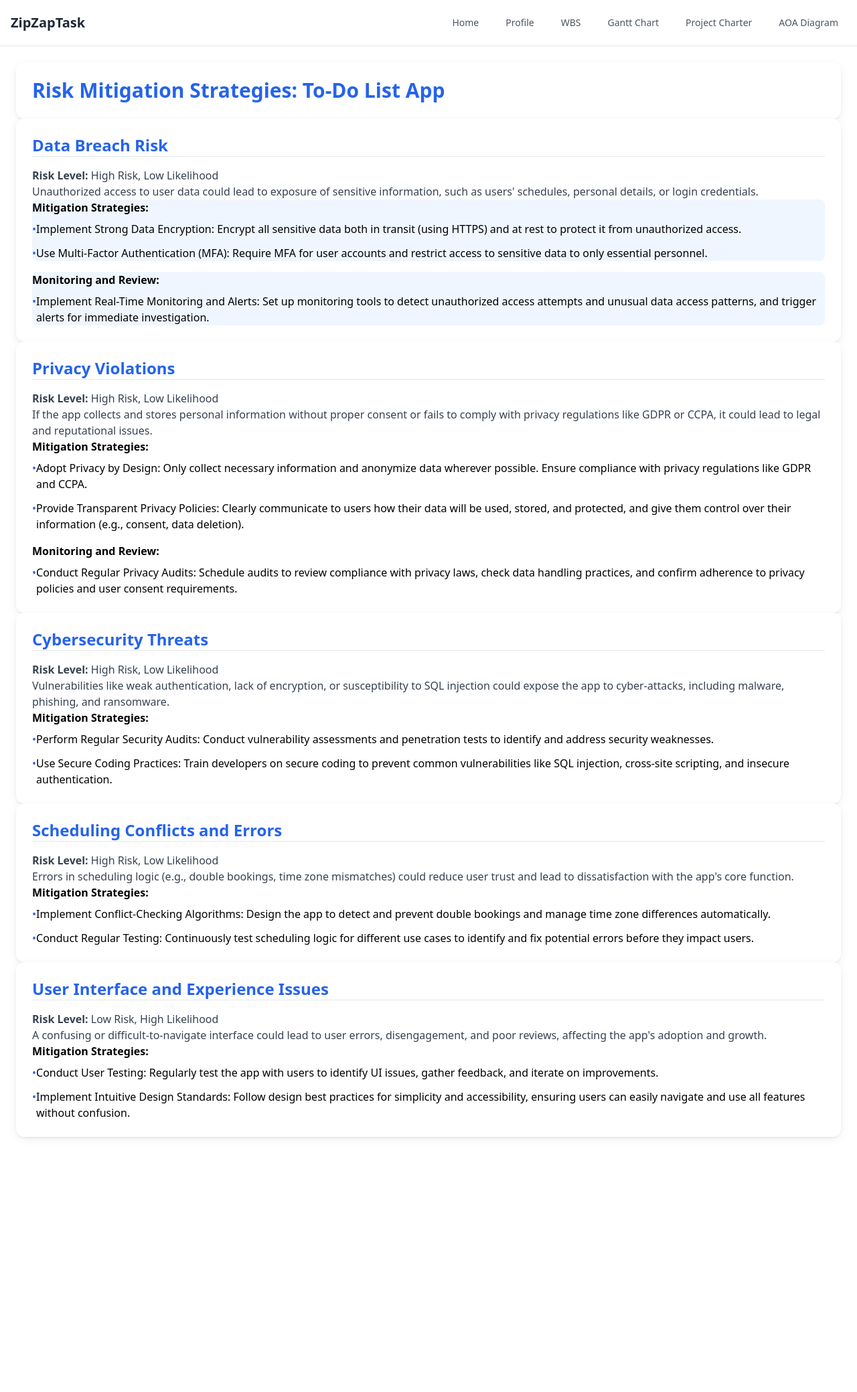
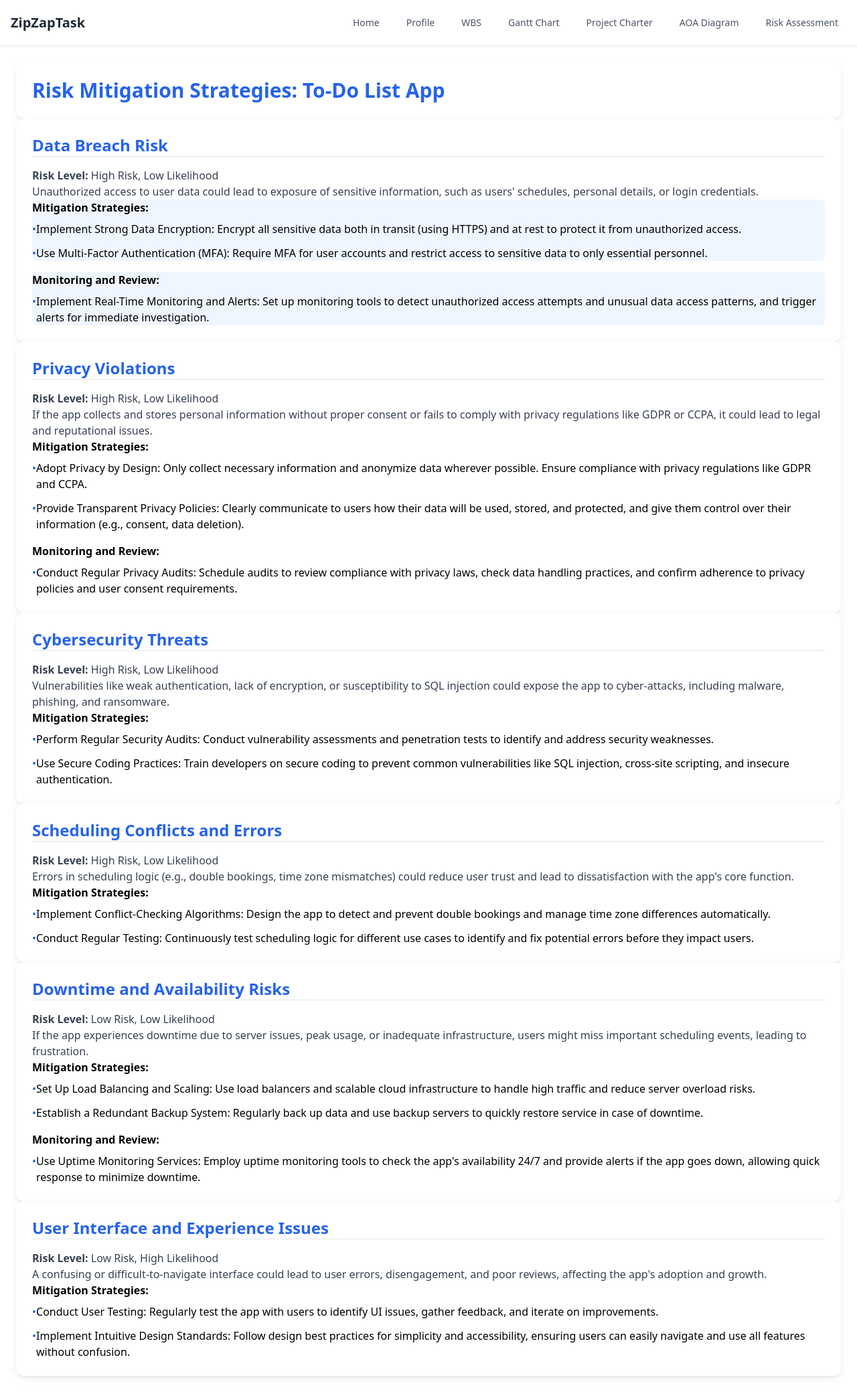
Before and after one commit to ZipZapTask/ZipZapTask, a Flask app: template templates/risk.html in a window 1280 px wide. Shown: the whole page at 67% size. Before the commit the page ends 1701 px from the top, so only its background shows below. Run offline with Flask 3, Linux system fonts and the light colour scheme; the template is opened without the code that fills it, so the values that code supplies are empty.

Commit message:
added risk assessment

```diff
--- a/app.py
+++ b/app.py
@@ -35,7 +35,7 @@ def aoa():
 
 @app.route('/risk_assessment')
 def risk_assessment():
-    return render_template('risk.html', risks=risks)
+    return render_template('risk.html')
 
 if __name__ == '__main__':
     app.run()
--- a/data/routes.py
+++ b/data/routes.py
@@ -26,5 +26,10 @@ routes = [
         'url': 'aoa'
     },
 
+     {
+        'name': 'Risk Assessment',
+        'url': 'risk_assessment'
+    },
+
     # Add more items here
 ]
--- a/templates/risk.html
+++ b/templates/risk.html
@@ -145,6 +145,45 @@
         </div>
     </div>
 
+    <!-- Downtime and Availability Risks -->
+    <div class="bg-white rounded-lg shadow-md p-6 mb-8">
+        <h2 class="text-2xl font-bold text-blue-600 mb-4 pb-2 border-b border-gray-200">
+            Downtime and Availability Risks
+        </h2>
+        <div class="space-y-4">
+            <p class="text-gray-700">
+                <strong>Risk Level:</strong> Low Risk, Low Likelihood
+            </p>
+            <p class="text-gray-700">
+                If the app experiences downtime due to server issues, peak usage, or inadequate infrastructure, users might miss important scheduling events, leading to frustration.
+            </p>
+
+            <div class="bg-yellow-50 p-4 rounded">
+                <h3 class="font-bold text-yellow-800 mb-2">Mitigation Strategies:</h3>
+                <ul class="space-y-3">
+                    <li class="flex items-start">
+                        <span class="text-blue-600 mr-2">•</span>
+                        Set Up Load Balancing and Scaling: Use load balancers and scalable cloud infrastructure to handle high traffic and reduce server overload risks.
+                    </li>
+                    <li class="flex items-start">
+                        <span class="text-blue-600 mr-2">•</span>
+                        Establish a Redundant Backup System: Regularly back up data and use backup servers to quickly restore service in case of downtime.
+                    </li>
+                </ul>
+            </div>
+
+            <div class="bg-yellow-50 p-4 rounded mt-4">
+                <h3 class="font-bold text-yellow-800 mb-2">Monitoring and Review:</h3>
+                <ul class="space-y-3">
+                    <li class="flex items-start">
+                        <span class="text-blue-600 mr-2">•</span>
+                        Use Uptime Monitoring Services: Employ uptime monitoring tools to check the app's availability 24/7 and provide alerts if the app goes down, allowing quick response to minimize downtime.
+                    </li>
+                </ul>
+            </div>
+        </div>
+    </div>
+
     <!-- User Interface and Experience Issues -->
     <div class="bg-white rounded-lg shadow-md p-6 mb-8">
         <h2 class="text-2xl font-bold text-blue-600 mb-4 pb-2 border-b border-gray-200">
```
